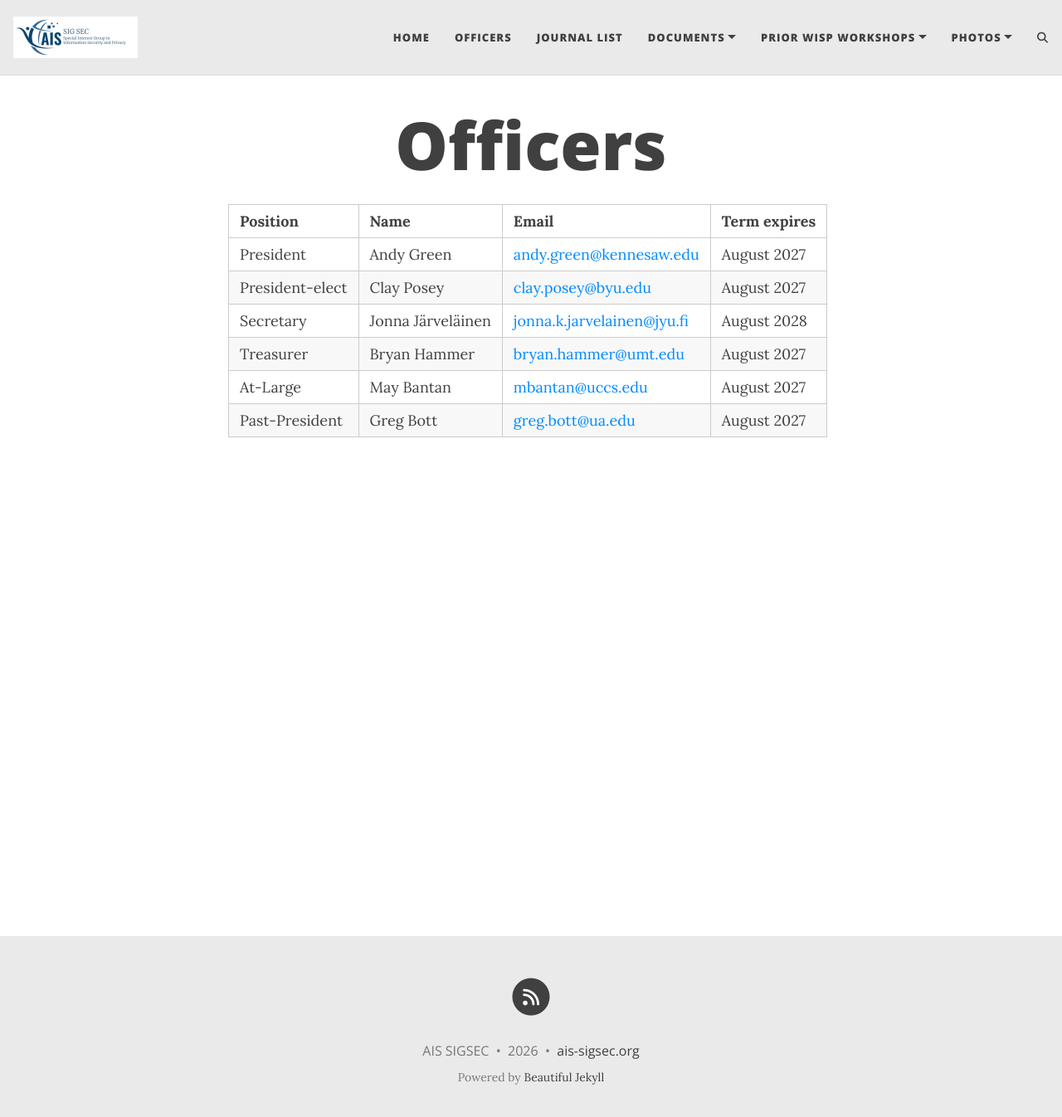
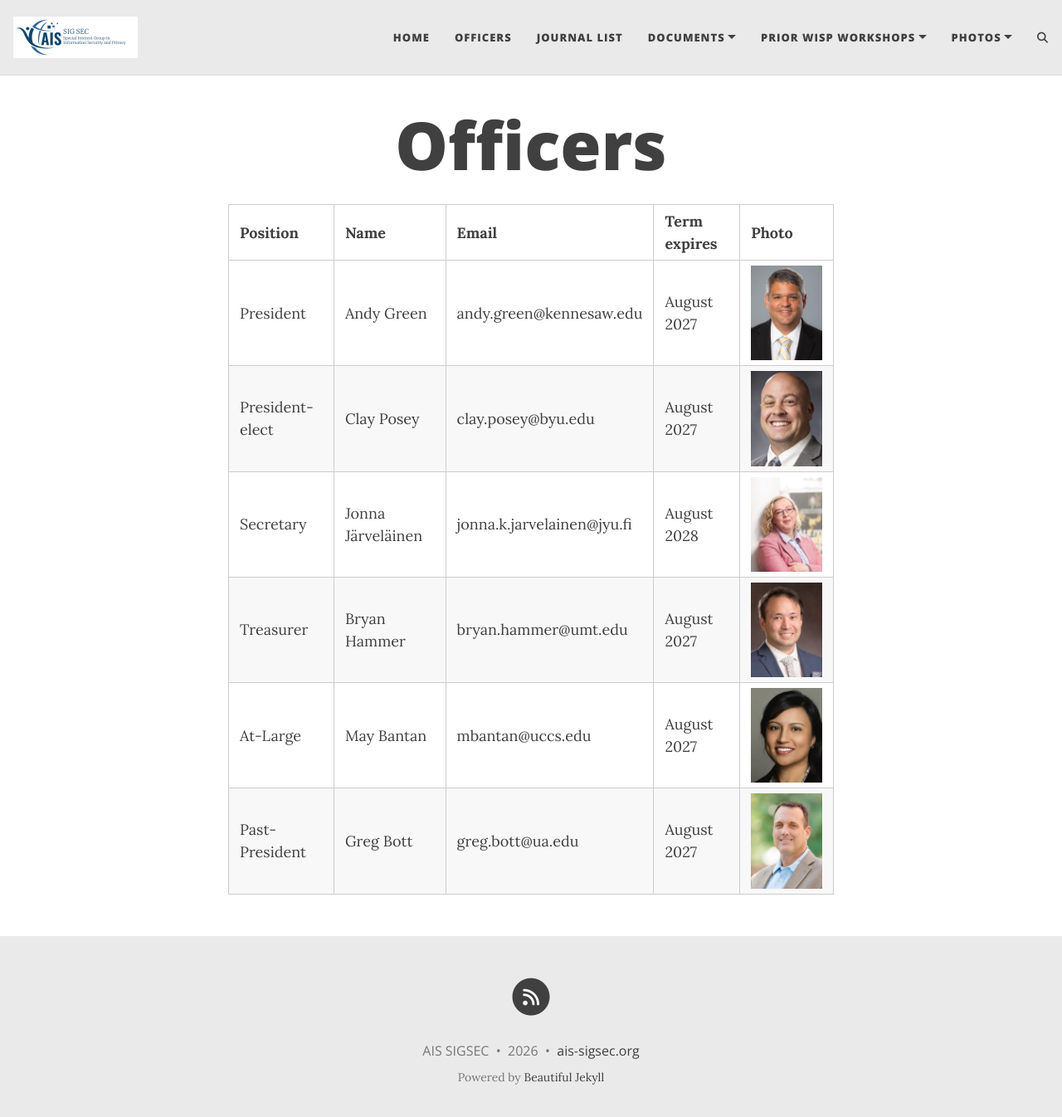
Before and after one commit to ais-sigsec/ais-sigsec.github.io, a Jekyll site: the page built from officers.md, in a window 1280 px wide and 1359 px high. Shown: the top 1346 px of the window at 83% size. Built offline with Jekyll 4.4.1, drawn with Linux system fonts in a browser that asks for light colours; comment, search, counter and statistics services are not loaded.

Commit message:
add photos to officers page

```diff
--- a/officers.md
+++ b/officers.md
@@ -3,11 +3,11 @@
 title: Officers
 ---
 
-| **Position** | **Name** | **Email** | **Term expires** |
-| :------ |:--- | :--- | :--- |
-| President | Andy Green | <andy.green@kennesaw.edu> | August 2027 |
-| President-elect | Clay Posey | <clay.posey@byu.edu> | August 2027 |
-| Secretary | Jonna Järveläinen | <jonna.k.jarvelainen@jyu.fi> | August 2028 |
-| Treasurer | Bryan Hammer | <bryan.hammer@umt.edu> | August 2027 |
-| At-Large  | May Bantan| <mbantan@uccs.edu> | August 2027 |
-| Past-President | Greg Bott | <greg.bott@ua.edu> | August 2027 |
+| **Position** | **Name** | **Email** | **Term expires** | **Photo** |
+| :------ |:--- | :--- | :--- | :--- |
+| President | Andy Green | andy.green@kennesaw.edu | August 2027 | ![Andy Green](/assets/img/green.jpg) |
+| President-elect | Clay Posey | clay.posey@byu.edu | August 2027 | ![Clay Posey](/assets/img/posey.jpg) |
+| Secretary | Jonna Järveläinen | jonna.k.jarvelainen@jyu.fi | August 2028 | ![Jonna Järveläinen](/assets/img/jarvelainen.jpg) |
+| Treasurer | Bryan Hammer | bryan.hammer@umt.edu | August 2027 | ![Bryan Hammer](/assets/img/hammer.jpg) |
+| At-Large | May Bantan | mbantan@uccs.edu | August 2027 | ![May Bantan](/assets/img/bantan.jpg) |
+| Past-President | Greg Bott | greg.bott@ua.edu | August 2027 | ![Greg Bott](/assets/img/bott.jpg) |
```
Also changed, not shown: assets/img/bantan.jpg (added), assets/img/bott.jpg (added), assets/img/green.jpg (added), assets/img/hammer.jpg (added), assets/img/jarvelainen.jpg (added), assets/img/posey.jpg (added).
